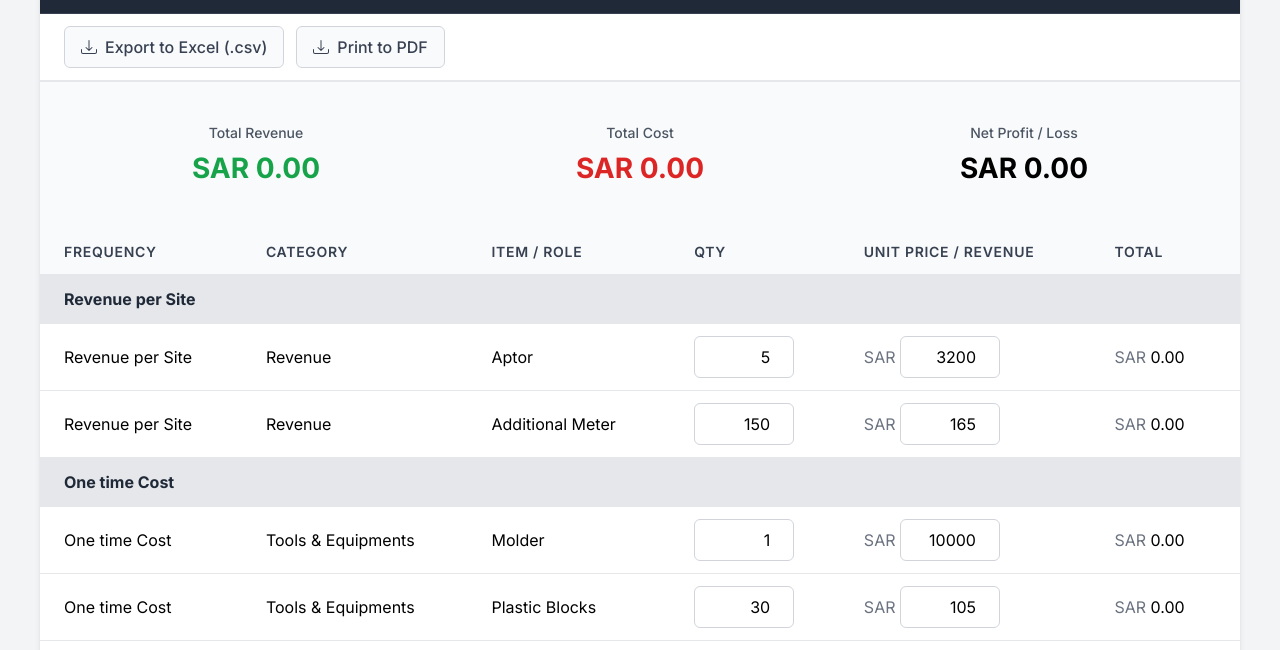
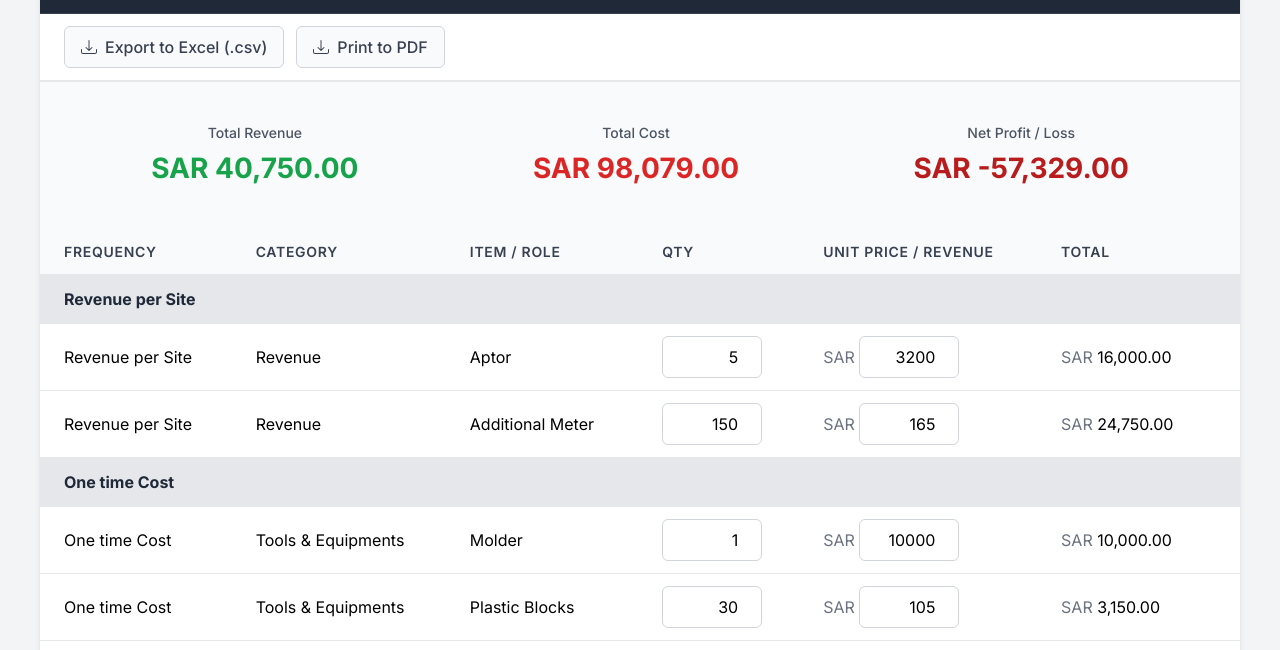
Before and after one commit to abaib/NWC-House-connections-Calculator, a plain HTML site: page index.html in a window 1280 px wide. Shown: the part 108-758 px from the top of the page. Drawn offline with nearby package versions, Linux system fonts and the light colour scheme.

Commit message:
index.html

```diff
--- a/index.html
+++ b/index.html
@@ -249,10 +249,14 @@
             let totalCost = 0;
 
             const tableBody = document.getElementById('table-body');
-            tableBody.querySelectorAll('tr').forEach((row, index) => {
+            // Select only data rows, not category headers
+            tableBody.querySelectorAll('tr[data-type]').forEach(row => {
                 const qtyInput = row.querySelector('.qty-input');
                 const priceInput = row.querySelector('.price-input');
                 const totalCell = row.querySelector('.total-cell');
+
+                // This check is important, although the selector should prevent this
+                if (!qtyInput || !priceInput) return;
 
                 const qty = parseFloat(qtyInput.value) || 0;
                 const price = parseFloat(priceInput.value) || 0;
@@ -260,7 +264,7 @@
 
                 totalCell.textContent = formatCurrency(total);
 
-                if (initialData[index].type === 'revenue') {
+                if (row.dataset.type === 'revenue') {
                     totalRevenue += total;
                 } else {
                     totalCost += total;
@@ -287,6 +291,7 @@
 
         function renderTable() {
             const tableBody = document.getElementById('table-body');
+            tableBody.innerHTML = ''; // Clear existing table rows
             let lastFreq = '';
             initialData.forEach((data, index) => {
                 if (data.freq !== lastFreq) {
@@ -298,6 +303,9 @@
                 }
 
                 const row = document.createElement('tr');
+                // Add data-type to the row itself
+                row.dataset.type = data.type;
+
                 row.innerHTML = `
                     <td>${data.freq}</td>
                     <td>${data.cat}</td>
```
